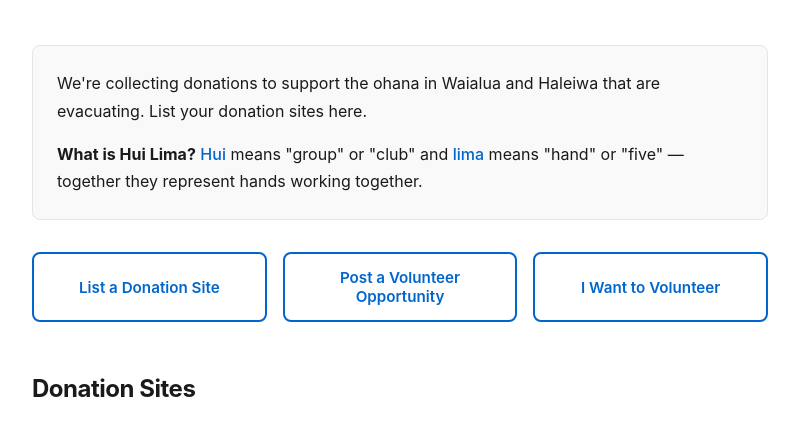
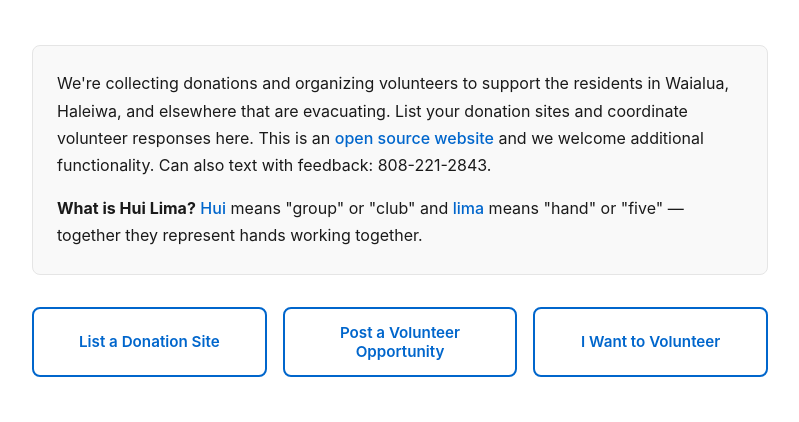
Before and after one commit to ikaikahussey/huilima, a plain HTML site: page index.html in a window 1280 px wide. Shown: the part 161-583 px from the top of the page, without its empty margins (240-1039 px from the left). Drawn offline with nearby package versions, Linux system fonts and the light colour scheme.

Commit message:
Update donation message and add volunteer coordination info

```diff
--- a/index.html
+++ b/index.html
@@ -628,7 +628,7 @@
         </header>
 
         <div class="info-box">
-            <p>We're collecting donations to support the ohana in Waialua and Haleiwa that are evacuating. List your donation sites here.</p>
+            <p>We're collecting donations and organizing volunteers to support the residents in Waialua, Haleiwa, and elsewhere that are evacuating. List your donation sites and coordinate volunteer responses here. This is an <a href="https://github.com/ikaikahussey/huilima">open source website</a> and we welcome additional functionality. Can also text with feedback: 808-221-2843.</p>
             <p><strong>What is Hui Lima?</strong> <a href="https://wehewehe.org/gsdl2.85/cgi-bin/hdict?e=q-11000-00---off-0hdict--00-1----0-10-0---0---0direct-10-ED--4--textpukuielbert%2ctextmamaka-----0-1l--11-haw-Zz-1---Zz-1-home-hui--00-3-1-00-0--4----0-0-11-00-0utfZz-8-00&a=d&d=D11567" target="_blank" rel="noopener">Hui</a> means "group" or "club" and <a href="https://wehewehe.org/gsdl2.85/cgi-bin/hdict?e=q-11000-00---off-0hdict--00-1----0-10-0---0---0direct-10-ED--4--textpukuielbert%2ctextmamaka-----0-1l--11-haw-Zz-1---Zz-1-home-lima--00-3-1-00-0--4----0-0-11-00-0utfZz-8-00&a=d&d=D13002" target="_blank" rel="noopener">lima</a> means "hand" or "five" — together they represent hands working together.</p>
         </div>
 
```
